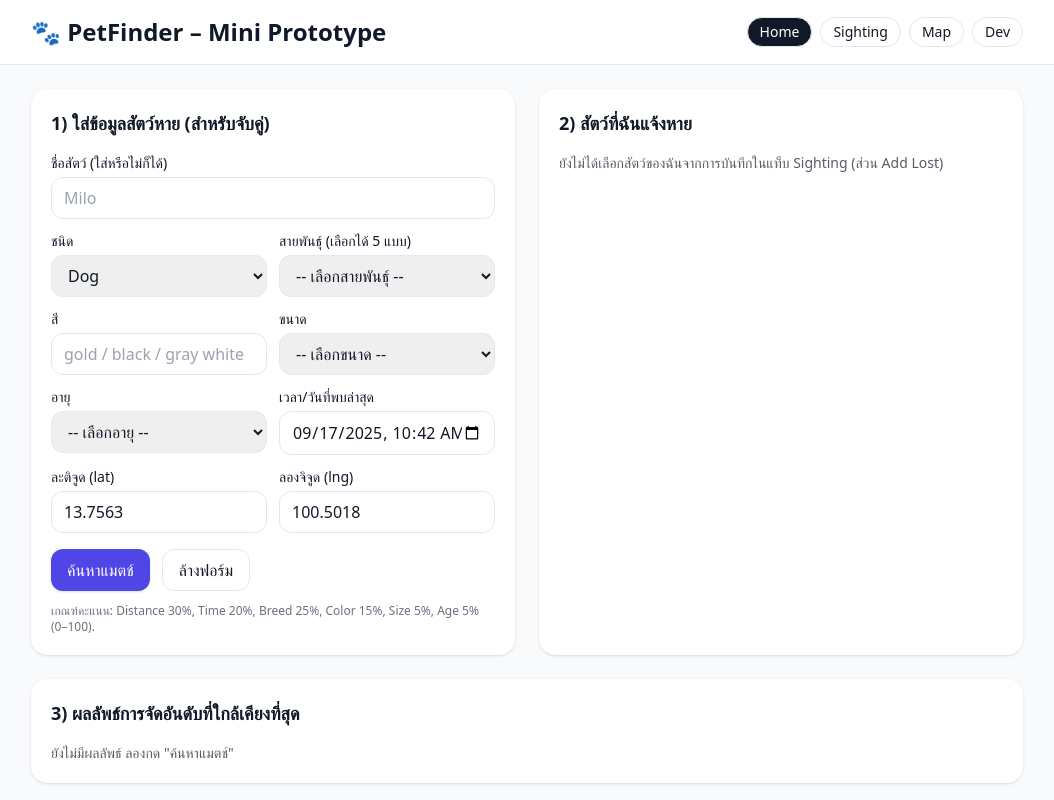
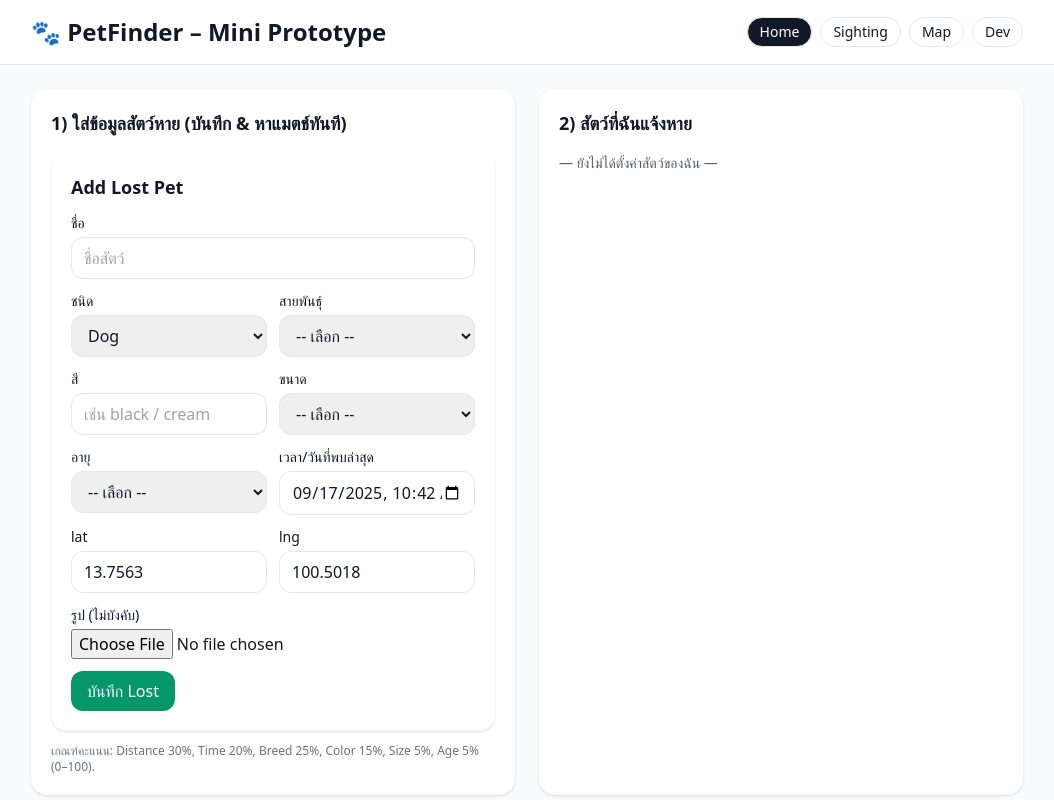
Before and after one commit to u6610909/PetFinder_Sofeware_testing, a React (Vite) app: page / in a window 1280 px wide. Shown: the top 800 px of the page, without its empty margins (113-1167 px from the left). Built offline with nearby package versions, Linux system fonts and the light colour scheme.

Commit message:
Initial commit for PetFinder project4

```diff
--- a/src/App.jsx
+++ b/src/App.jsx
@@ -1,3 +1,4 @@
+// src/App.jsx
 import React, { useMemo, useState, useEffect } from "react";
 import LostForm from "./components/LostForm";
 import SightingForm from "./components/SightingForm";
@@ -14,6 +15,28 @@ import {
 
 import { seededLostPets, seededSightings } from "./data/seed";
 
+// ✅ ช่วยคำนวณคะแนน Lost ↔ Sighting
+function scoreLostToSighting(lost, sight) {
+  const dKm = haversineKm(lost.geo.lat, lost.geo.lng, sight.geo.lat, sight.geo.lng);
+  const hDiff = Math.abs((new Date(sight.time) - new Date(lost.lastSeenAt)) / 36e5);
+  const breedS = breedScore(lost.breed, sight.breed);
+  const colorS = colorScore(lost.color, sight.color);
+  const sizeS = sizeScore(lost.size || "", sight.size || "");
+  const ageS  = ageScore(lost.age  || "", sight.age  || "");
+  const conf  = totalConfidence({ dKm, hDiff, breedS, colorS, sizeS, ageS });
+  const distS = distanceScoreKm(dKm);
+  const timeS = timeScoreHours(hDiff);
+  const formula = `0.30*${distS} + 0.20*${timeS} + 0.25*${breedS} + 0.15*${colorS} + 0.05*${sizeS} + 0.05*${ageS}`;
+  return {
+    sight,
+    metrics: {
+      distanceKm: Number(dKm.toFixed(2)),
+      timeDiffH : Number(hDiff.toFixed(1)),
+      breedS, colorS, sizeS, ageS, distS, timeS, conf, formula
+    }
+  };
+}
+
 export default function App() {
   const [tab, setTab] = useState("home");
 
@@ -21,74 +44,21 @@ export default function App() {
   const [sightings, setSightings] = useLocalStore("pf_sight", seededSightings);
   const [myLostId, setMyLostId] = useLocalStore("pf_myLostId", null);
 
-  const DOG_BREEDS = [
-    { value: "golden_retriever", label: "Golden Retriever / โกลเด้น" },
-    { value: "labrador_retriever", label: "Labrador Retriever / ลาบราดอร์" },
-    { value: "siberian_husky", label: "Siberian Husky / ไซบีเรียน" },
-    { value: "pomeranian", label: "Pomeranian / ปอม" },
-    { value: "thai_ridgeback", label: "Thai Ridgeback / ไทยหลังอาน" },
-  ];
-  const CAT_BREEDS = [
-    { value: "siamese", label: "Siamese / วิเชียรมาศ" },
-    { value: "persian", label: "Persian / เปอร์เซีย" },
-    { value: "british_shorthair", label: "British Shorthair" },
-    { value: "scottish_fold", label: "Scottish Fold" },
-    { value: "thai_domestic", label: "Thai Domestic / ไทยบ้าน" },
-  ];
-
-  // Matching form (compare “input” vs lost list)
-  const [form, setForm] = useState({
-    name: "", species: "dog", breed: "", color: "", size: "", age: "",
-    lastSeenAt: new Date().toISOString().slice(0, 16), lat: 13.7563, lng: 100.5018,
-  });
+  // ✅ ผลลัพธ์การแมตช์: "Lost ที่เพิ่งบันทึก" ↔ "Sightings"
   const [results, setResults] = useState([]);
 
-  const onChange = (e) => {
-    const { name, value } = e.target;
-    setForm((f) => ({ ...f, [name]: name === "lat" || name === "lng" ? Number(value) : value }));
-  };
+  // ✅ เมื่อกดบันทึก Lost จากฟอร์ม: บันทึก + หาแมตช์กับ Sightings + ตั้งเป็น "สัตว์ของฉัน"
+  const handleAddAndMatch = (newLost) => {
+    setLost((arr) => [...arr, newLost]);
+    setMyLostId(newLost.id);
 
-  const compute = () => {
-    try {
-      const inputTime = new Date(form.lastSeenAt);
-      const now = new Date();
-      const inputTs = isNaN(inputTime.getTime()) ? now : inputTime;
+    const rows = (sightings || [])
+      .filter((s) => s.species === newLost.species)
+      .map((s) => scoreLostToSighting(newLost, s))
+      .sort((a, b) => b.metrics.conf - a.metrics.conf);
 
-      const scored = (lost || []).map((p) => {
-        const dKm = haversineKm(form.lat, form.lng, p.geo.lat, p.geo.lng);
-        const hDiff = Math.abs((inputTs - new Date(p.lastSeenAt)) / 36e5);
-        const breedS = breedScore(form.breed, p.breed);
-        const colorS = colorScore(form.color, p.color);
-        const sizeS = sizeScore(form.size, p.size || "");
-        const ageS = ageScore(form.age, p.age || "");
-        const conf = totalConfidence({ dKm, hDiff, breedS, colorS, sizeS, ageS });
-        const distS = distanceScoreKm(dKm);
-        const timeS = timeScoreHours(hDiff);
-        const formula = `0.30*${distS} + 0.20*${timeS} + 0.25*${breedS} + 0.15*${colorS} + 0.05*${sizeS} + 0.05*${ageS}`;
-        return {
-          ...p,
-          metrics: {
-            distanceKm: Number(dKm.toFixed(2)),
-            timeDiffH: Number(hDiff.toFixed(1)),
-            breedS, colorS, sizeS, ageS, distS, timeS, conf, formula,
-          },
-        };
-      });
-
-      scored.sort((a, b) => b.metrics.conf - a.metrics.conf);
-      setResults(scored);
-    } catch (e) {
-      console.error(e);
-      alert("Error computing matches. Please check inputs.");
-    }
-  };
-
-  const reset = () => {
-    setForm({
-      name: "", species: "dog", breed: "", color: "", size: "", age: "",
-      lastSeenAt: new Date().toISOString().slice(0, 16), lat: 13.7563, lng: 100.5018,
-    });
-    setResults([]);
+    setResults(rows);
+    // อยู่แท็บ Home อยู่แล้ว ถ้าต้องการสลับแท็บก็: setTab("home");
   };
 
   const myLost = useMemo(() => (lost || []).find((p) => p.id === myLostId) || null, [lost, myLostId]);
@@ -110,82 +80,32 @@ export default function App() {
 
       {tab === "home" && (
         <main className="max-w-5xl mx-auto px-4 py-6 grid md:grid-cols-2 gap-6">
-          {/* 1) Matching Form */}
+          {/* 1) รวม Add Lost + Matching ในปุ่มเดียว */}
           <section className="bg-white rounded-2xl shadow p-5">
-            <h2 className="text-lg font-semibold mb-4">1) ใส่ข้อมูลสัตว์หาย (สำหรับจับคู่)</h2>
-            <div className="grid grid-cols-2 gap-3">
-              <div className="col-span-2">
-                <label className="block text-sm font-medium">ชื่อสัตว์ (ใส่หรือไม่ก็ได้)</label>
-                <input name="name" value={form.name} onChange={onChange} className="mt-1 w-full rounded-xl border px-3 py-2" placeholder="Milo" />
-              </div>
-              <div>
-                <label className="block text-sm font-medium">ชนิด</label>
-                <select name="species" value={form.species} onChange={onChange} className="mt-1 w-full rounded-xl border px-3 py-2">
-                  <option value="dog">Dog</option><option value="cat">Cat</option>
-                </select>
-              </div>
-              <div>
-                <label className="block text-sm font-medium">สายพันธุ์ (เลือกได้ 5 แบบ)</label>
-                <select name="breed" value={form.breed} onChange={onChange} className="mt-1 w-full rounded-xl border px-3 py-2">
-                  <option value="">-- เลือกสายพันธุ์ --</option>
-                  {(form.species === "dog" ? DOG_BREEDS : CAT_BREEDS).map((o) => (
-                    <option key={o.value} value={o.value}>{o.label}</option>
-                  ))}
-                </select>
-              </div>
-              <div>
-                <label className="block text-sm font-medium">สี</label>
-                <input name="color" value={form.color} onChange={onChange} className="mt-1 w-full rounded-xl border px-3 py-2" placeholder="gold / black / gray white" />
-              </div>
-              <div>
-                <label className="block text-sm font-medium">ขนาด</label>
-                <select name="size" value={form.size} onChange={onChange} className="mt-1 w-full rounded-xl border px-3 py-2">
-                  <option value="">-- เลือกขนาด --</option>
-                  <option value="small">เล็ก</option><option value="medium">กลาง</option><option value="large">ใหญ่</option>
-                </select>
-              </div>
-              <div>
-                <label className="block text-sm font-medium">อายุ</label>
-                <select name="age" value={form.age} onChange={onChange} className="mt-1 w-full rounded-xl border px-3 py-2">
-                  <option value="">-- เลือกอายุ --</option>
-                  {form.species === "dog"
-                    ? (<><option value="puppy">ลูกหมา</option><option value="adult">หมาโต</option></>)
-                    : (<><option value="kitten">ลูกแมว</option><option value="adult">แมวโต</option></>)}
-                </select>
-              </div>
-              <div>
-                <label className="block text-sm font-medium">เวลา/วันที่พบล่าสุด</label>
-                <input type="datetime-local" name="lastSeenAt" value={form.lastSeenAt} onChange={onChange} className="mt-1 w-full rounded-xl border px-3 py-2" />
-              </div>
-              <div>
-                <label className="block text-sm font-medium">ละติจูด (lat)</label>
-                <input name="lat" type="number" step="0.0001" value={form.lat} onChange={onChange} className="mt-1 w-full rounded-xl border px-3 py-2" />
-              </div>
-              <div>
-                <label className="block text-sm font-medium">ลองจิจูด (lng)</label>
-                <input name="lng" type="number" step="0.0001" value={form.lng} onChange={onChange} className="mt-1 w-full rounded-xl border px-3 py-2" />
-              </div>
-            </div>
-
-            <div className="mt-4 flex gap-3">
-              <button onClick={compute} className="px-4 py-2 rounded-xl bg-indigo-600 text-white shadow hover:opacity-90">ค้นหาแมตช์</button>
-              <button onClick={reset} className="px-4 py-2 rounded-xl border">ล้างฟอร์ม</button>
-            </div>
-
-            <p className="text-xs mt-3 text-gray-500">เกณฑ์คะแนน: Distance 30%, Time 20%, Breed 25%, Color 15%, Size 5%, Age 5% (0–100).</p>
+            <h2 className="text-lg font-semibold mb-4">1) ใส่ข้อมูลสัตว์หาย (บันทึก & หาแมตช์ทันที)</h2>
+            <LostForm onAdd={handleAddAndMatch} />
+            <p className="text-xs mt-3 text-gray-500">
+              เกณฑ์คะแนน: Distance 30%, Time 20%, Breed 25%, Color 15%, Size 5%, Age 5% (0–100).
+            </p>
           </section>
 
-          {/* 2) My Lost */}
+          {/* 2) สัตว์ที่ฉันแจ้งหาย */}
           <section className="bg-white rounded-2xl shadow p-5">
             <h2 className="text-lg font-semibold mb-4">2) สัตว์ที่ฉันแจ้งหาย</h2>
             {!myLost ? (
-              <div className="text-sm opacity-70">ยังไม่ได้เลือกสัตว์ของฉันจากการบันทึกในแท็บ Sighting (ส่วน Add Lost)</div>
+              <div className="text-sm opacity-70">— ยังไม่ได้ตั้งค่าสัตว์ของฉัน —</div>
             ) : (
               <div className="flex items-start justify-between gap-4">
                 <div>
-                  <div className="font-semibold">{myLost.name || "(ไม่มีชื่อ)"} <span className="opacity-60 text-xs">#{myLost.id}</span></div>
-                  <div className="text-sm opacity-80">{myLost.species} · {myLost.breed} · {myLost.color} · {myLost.size || "?"} · {myLost.age || "?"}</div>
-                  <div className="text-xs opacity-70 mt-1">lat {myLost.geo.lat.toFixed(3)}, lng {myLost.geo.lng.toFixed(3)} • {String(myLost.lastSeenAt).replace("T"," ")}</div>
+                  <div className="font-semibold">
+                    {myLost.name || "(ไม่มีชื่อ)"} <span className="opacity-60 text-xs">#{myLost.id}</span>
+                  </div>
+                  <div className="text-sm opacity-80">
+                    {myLost.species} · {myLost.breed} · {myLost.color} · {myLost.size || "?"} · {myLost.age || "?"}
+                  </div>
+                  <div className="text-xs opacity-70 mt-1">
+                    lat {myLost.geo.lat.toFixed(3)}, lng {myLost.geo.lng.toFixed(3)} • {String(myLost.lastSeenAt).replace("T"," ")}
+                  </div>
                   {(() => {
                     const { km, hours, tier } = computeSearchRadiusKm(myLost.lastSeenAt);
                     return <div className="text-xs mt-2">Recommend Search Zone: <b>{km} km</b> (elapsed ≈ {hours.toFixed(1)}h • tier {tier})</div>;
@@ -199,36 +119,45 @@ export default function App() {
             )}
           </section>
 
-          {/* 3) Ranked Results */}
+          {/* 3) ผลลัพธ์การจัดอันดับ (แมตช์กับ Sightings ของ Lost ล่าสุดที่บันทึก) */}
           <section className="bg-white rounded-2xl shadow p-5 md:col-span-2">
             <h2 className="text-lg font-semibold mb-4">3) ผลลัพธ์การจัดอันดับที่ใกล้เคียงที่สุด</h2>
             {results.length === 0 ? (
-              <div className="text-sm opacity-70">ยังไม่มีผลลัพธ์ ลองกด "ค้นหาแมตช์"</div>
+              <div className="text-sm opacity-70">ยังไม่มีผลลัพธ์ ลองกด “บันทึก Lost & หาแมตช์”</div>
             ) : (
               <div className="overflow-x-auto">
                 <table className="min-w-full text-sm">
                   <thead>
                     <tr className="text-left border-b">
-                      <th className="py-2 pr-4">อันดับ</th><th className="py-2 pr-4">สัตว์หาย</th><th className="py-2 pr-4">สายพันธุ์/สี</th>
-                      <th className="py-2 pr-4">ระยะทาง (km)</th><th className="py-2 pr-4">เวลาต่าง (ชม.)</th>
-                      <th className="py-2 pr-4">Breed</th><th className="py-2 pr-4">Color</th><th className="py-2 pr-4">Size</th><th className="py-2 pr-4">Age</th><th className="py-2 pr-4">คะแนนรวม</th>
+                      <th className="py-2 pr-4">อันดับ</th>
+                      <th className="py-2 pr-4">Sighting</th>
+                      <th className="py-2 pr-4">ระยะทาง (km)</th>
+                      <th className="py-2 pr-4">เวลาต่าง (ชม.)</th>
+                      <th className="py-2 pr-4">Breed</th>
+                      <th className="py-2 pr-4">Color</th>
+                      <th className="py-2 pr-4">Size</th>
+                      <th className="py-2 pr-4">Age</th>
+                      <th className="py-2 pr-4">คะแนนรวม</th>
                     </tr>
                   </thead>
                   <tbody>
-                    {results.map((r, idx) => (
-                      <tr key={r.id} className="border-b align-top hover:bg-gray-50">
+                    {results.map((row, idx) => (
+                      <tr key={row.sight.id} className="border-b align-top hover:bg-gray-50">
                         <td className="py-2 pr-4">{idx + 1}</td>
-                        <td className="py-2 pr-4 font-medium">{r.name || "(ไม่มีชื่อ)"} <span className="text-xs opacity-60">#{r.id}</span></td>
-                        <td className="py-2 pr-4">{r.breed} · {r.color}</td>
-                        <td className="py-2 pr-4">{r.metrics.distanceKm}</td>
-                        <td className="py-2 pr-4">{r.metrics.timeDiffH}</td>
-                        <td className="py-2 pr-4">{r.metrics.breedS}</td>
-                        <td className="py-2 pr-4">{r.metrics.colorS}</td>
-                        <td className="py-2 pr-4">{r.metrics.sizeS}</td>
-                        <td className="py-2 pr-4">{r.metrics.ageS}</td>
-                        <td className="py-2 pr-4 font-semibold">{r.metrics.conf}
-                          <div className="text-xs text-gray-500 mt-1">สูตร: {r.metrics.formula}</div>
+                        <td className="py-2 pr-4">
+                          <div className="font-medium">#{row.sight.id} · {row.sight.breed} · {row.sight.color}</div>
+                          <div className="text-xs opacity-70">
+                            {String(row.sight.time).replace("T"," ")} · lat {row.sight.geo.lat.toFixed(3)}, lng {row.sight.geo.lng.toFixed(3)}
+                          </div>
+                          <div className="text-xs text-gray-500 mt-1">สูตร: {row.metrics.formula}</div>
                         </td>
+                        <td className="py-2 pr-4">{row.metrics.distanceKm}</td>
+                        <td className="py-2 pr-4">{row.metrics.timeDiffH}</td>
+                        <td className="py-2 pr-4">{row.metrics.breedS}</td>
+                        <td className="py-2 pr-4">{row.metrics.colorS}</td>
+                        <td className="py-2 pr-4">{row.metrics.sizeS}</td>
+                        <td className="py-2 pr-4">{row.metrics.ageS}</td>
+                        <td className="py-2 pr-4 font-semibold">{row.metrics.conf}</td>
                       </tr>
                     ))}
                   </tbody>
@@ -241,14 +170,24 @@ export default function App() {
 
       {tab === "data" && (
         <main className="max-w-5xl mx-auto px-4 py-6 grid md:grid-cols-2 gap-6">
-          <LostForm onAdd={(item) => { setLost((arr) => [...arr, item]); setMyLostId(item.id); }} />
+          {/* ❌ เอา LostForm ออกจากแท็บนี้ (เพราะย้ายไปใช้ใน Home แล้ว) */}
           <SightingForm onAdd={(item) => setSightings((arr) => [...arr, item])} />
           <section className="bg-white rounded-2xl shadow p-5 md:col-span-2">
             <div className="flex items-center justify-between mb-3">
               <h2 className="text-lg font-semibold">รายการในระบบ (Persisted)</h2>
               <div className="flex gap-2">
-                <button className="px-3 py-1 rounded border" onClick={() => { setLost(seededLostPets); setSightings(seededSightings); setMyLostId(null); }}>Reset เป็นตัวอย่าง</button>
-                <button className="px-3 py-1 rounded border" onClick={() => { setLost([]); setSightings([]); setMyLostId(null); }}>ล้างทั้งหมด</button>
+                <button
+                  className="px-3 py-1 rounded border"
+                  onClick={() => { setLost(seededLostPets); setSightings(seededSightings); setMyLostId(null); setResults([]); }}
+                >
+                  Reset เป็นตัวอย่าง
+                </button>
+                <button
+                  className="px-3 py-1 rounded border"
+                  onClick={() => { setLost([]); setSightings([]); setMyLostId(null); setResults([]); }}
+                >
+                  ล้างทั้งหมด
+                </button>
               </div>
             </div>
             <div className="grid md:grid-cols-2 gap-4">
--- a/src/data/seed.js
+++ b/src/data/seed.js
@@ -1,13 +1,14 @@
 export const seededLostPets = [
-  { id: "LP001", name: "Milo", species: "dog", breed: "golden_retriever", color: "gold", size: "large", age: "adult", lastSeenAt: "2025-09-01T10:00", geo: { lat: 13.7563, lng: 100.5018 } },
-  { id: "LP002", name: "Luna", species: "dog", breed: "labrador_retriever", color: "black", size: "large", age: "adult", lastSeenAt: "2025-09-01T20:30", geo: { lat: 13.745, lng: 100.534 } },
-  { id: "LP003", name: "Kuma", species: "dog", breed: "siberian_husky", color: "gray white", size: "large", age: "adult", lastSeenAt: "2025-08-31T22:15", geo: { lat: 13.72, lng: 100.515 } },
-  { id: "LP004", name: "Pom", species: "dog", breed: "pomeranian", color: "cream", size: "small", age: "adult", lastSeenAt: "2025-08-30T18:00", geo: { lat: 13.818, lng: 100.56 } },
-  { id: "LP005", name: "Dang", species: "dog", breed: "thai_ridgeback", color: "red brown", size: "medium", age: "adult", lastSeenAt: "2025-09-01T06:45", geo: { lat: 13.67, lng: 100.606 } },
-  { id: "LP006", name: "Mali", species: "cat", breed: "siamese", color: "cream brown", size: "medium", age: "adult", lastSeenAt: "2025-09-01T12:10", geo: { lat: 13.735, lng: 100.523 } },
-  { id: "LP007", name: "Nin", species: "cat", breed: "persian", color: "white", size: "medium", age: "kitten", lastSeenAt: "2025-09-01T08:20", geo: { lat: 13.71, lng: 100.485 } },
-  { id: "LP008", name: "Bao", species: "cat", breed: "thai_domestic", color: "tabby brown", size: "small", age: "adult", lastSeenAt: "2025-08-31T19:30", geo: { lat: 13.79, lng: 100.58 } },
+  { id: "LP001", name: "Milo", species: "dog", breed: "golden_retriever", color: "gold", size: "large", age: "adult", lastSeenAt: "2025-09-01T10:00", geo: { lat: 13.7563, lng: 100.5018 }, hasGPS: false, specialNeeds: false },
+  { id: "LP002", name: "Luna", species: "dog", breed: "labrador_retriever", color: "black", size: "large", age: "adult", lastSeenAt: "2025-09-01T20:30", geo: { lat: 13.745, lng: 100.534 }, hasGPS: false, specialNeeds: false },
+  { id: "LP003", name: "Kuma", species: "dog", breed: "siberian_husky", color: "gray white", size: "large", age: "adult", lastSeenAt: "2025-08-31T22:15", geo: { lat: 13.72, lng: 100.515 }, hasGPS: false, specialNeeds: false },
+  { id: "LP004", name: "Pom", species: "dog", breed: "pomeranian", color: "cream", size: "small", age: "adult", lastSeenAt: "2025-08-30T18:00", geo: { lat: 13.818, lng: 100.56 }, hasGPS: false, specialNeeds: false },
+  { id: "LP005", name: "Dang", species: "dog", breed: "thai_ridgeback", color: "red brown", size: "medium", age: "adult", lastSeenAt: "2025-09-01T06:45", geo: { lat: 13.67, lng: 100.606 }, hasGPS: false, specialNeeds: false },
+  { id: "LP006", name: "Mali", species: "cat", breed: "siamese", color: "cream brown", size: "medium", age: "adult", lastSeenAt: "2025-09-01T12:10", geo: { lat: 13.735, lng: 100.523 }, hasGPS: false, specialNeeds: false },
+  { id: "LP007", name: "Nin", species: "cat", breed: "persian", color: "white", size: "medium", age: "kitten", lastSeenAt: "2025-09-01T08:20", geo: { lat: 13.71, lng: 100.485 }, hasGPS: false, specialNeeds: false },
+  { id: "LP008", name: "Bao", species: "cat", breed: "thai_domestic", color: "tabby brown", size: "small", age: "adult", lastSeenAt: "2025-08-31T19:30", geo: { lat: 13.79, lng: 100.58 }, hasGPS: false, specialNeeds: false },
 ];
+
 export const seededSightings = [
   { id: "SG101", species: "dog", breed: "labrador_retriever", color: "black", notes: "เห็นวิ่งข้างสวนลุม", time: "2025-09-01T21:00", geo: { lat: 13.742, lng: 100.541 } },
   { id: "SG102", species: "dog", breed: "pomeranian", color: "cream", notes: "มีปลอกคอสีฟ้า", time: "2025-08-30T18:20", geo: { lat: 13.82, lng: 100.565 } },
```
